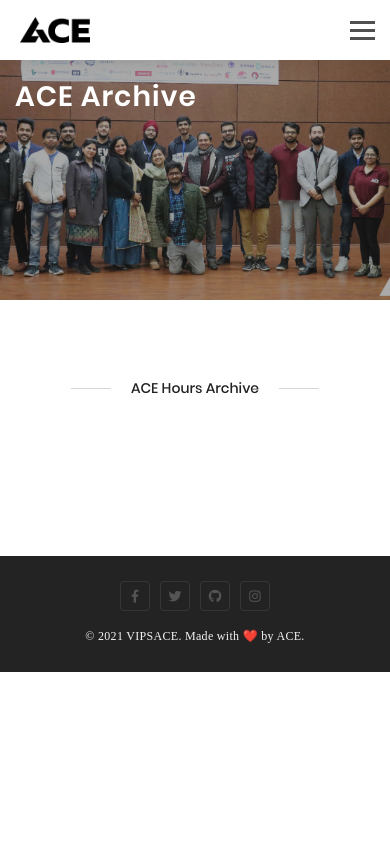
After one commit to rajat-m0/acewebsite, a Django app: template website/templates/website/archive.html in a window 390 px wide. The commit adds this page. Run offline with Django 3.2, Linux system fonts and the light colour scheme; the template is opened without the code that fills it, so the values that code supplies are empty; some libraries are stand-ins or nearby versions; some web fonts are replaced.

Commit message:
Add ACE Archive

```diff
--- /dev/null
+++ b/website/static/website/css/archive.css
@@ -0,0 +1,267 @@
+@font-face {
+  font-family: "Montserrat";
+  src: url("../fonts/montserrat/Montserrat-Light.ttf") format("truetype");
+  font-weight: 300;
+  font-style: normal;
+  font-stretch: normal; }
+
+@font-face {
+  font-family: "Montserrat";
+  src: url("../fonts/montserrat/Montserrat-Regular.ttf") format("truetype");
+  font-weight: 400;
+  font-style: normal;
+  font-stretch: normal; }
+
+@font-face {
+  font-family: "Montserrat";
+  src: url("../fonts/montserrat/Montserrat-Medium.ttf") format("truetype");
+  font-weight: 500;
+  font-style: normal;
+  font-stretch: normal; }
+
+@font-face {
+  font-family: "Montserrat";
+  src: url("../fonts/montserrat/Montserrat-SemiBold.ttf") format("truetype");
+  font-weight: 600;
+  font-style: normal;
+  font-stretch: normal; }
+
+@font-face {
+  font-family: "Montserrat";
+  src: url("../fonts/montserrat/Montserrat-Bold.ttf") format("truetype");
+  font-weight: 700;
+  font-style: normal;
+  font-stretch: normal; }
+
+@font-face {
+  font-family: "Montserrat";
+  src: url("../fonts/montserrat/Montserrat-ExtraBold.ttf") format("truetype");
+  font-weight: 800;
+  font-style: normal;
+  font-stretch: normal; }
+
+@font-face {
+  font-family: "Montserrat";
+  src: url("../fonts/montserrat/Montserrat-Black.ttf") format("truetype");
+  font-weight: 900;
+  font-style: normal;
+  font-stretch: normal; }
+
+/* Poppins */
+@font-face {
+  font-family: "Poppins";
+  src: url("../fonts/poppins/Poppins-Light.ttf") format("truetype");
+  font-weight: 300;
+  font-style: normal;
+  font-stretch: normal; }
+
+@font-face {
+  font-family: "Poppins";
+  src: url("../fonts/poppins/Poppins-Regular.ttf") format("truetype");
+  font-weight: 400;
+  font-style: normal;
+  font-stretch: normal; }
+
+@font-face {
+  font-family: "Poppins";
+  src: url("../fonts/poppins/Poppins-Medium.ttf") format("truetype");
+  font-weight: 500;
+  font-style: normal;
+  font-stretch: normal; }
+
+@font-face {
+  font-family: "Poppins";
+  src: url("../fonts/poppins/Poppins-SemiBold.ttf") format("truetype");
+  font-weight: 600;
+  font-style: normal;
+  font-stretch: normal; }
+
+@font-face {
+  font-family: "Poppins";
+  src: url("../fonts/poppins/Poppins-Bold.ttf") format("truetype");
+  font-weight: 700;
+  font-style: normal;
+  font-stretch: normal; }
+
+@font-face {
+  font-family: "Poppins";
+  src: url("../fonts/poppins/Poppins-ExtraBold.ttf") format("truetype");
+  font-weight: 800;
+  font-style: normal;
+  font-stretch: normal; }
+
+@font-face {
+  font-family: "Poppins";
+  src: url("../fonts/poppins/Poppins-Black.ttf") format("truetype");
+  font-weight: 900;
+  font-style: normal;
+  font-stretch: normal; }
+
+:root {
+  --black-shadow: rgba(0, 0, 0, 0.25);
+  --pure-white: rgb(255, 255, 255);
+  --primary_font: 'Montserrat';
+  --secondary_font: 'Poppins';
+}
+
+.grid-layout {
+  display: grid;
+  width: 100vw;
+  height: 100%;
+  margin-bottom: 5vw;
+  overflow: scroll;
+  grid-template-columns: repeat(3, 1fr);
+  grid-gap: 2vw;
+  padding: 10px 10px 10px 10px;
+  justify-items: center;
+}
+
+.items-grid {
+  cursor: pointer;
+  padding-top: 1vw;
+  height: 280px;
+  width: 320px;
+  background-color: var(--pure-white);
+  filter: drop-shadow(0px 0px 7px var(--black-shadow));
+  border: none;
+  border-radius: 10px;
+}
+
+.flex-div {
+  display: flex;
+  flex-direction: row;
+  justify-content: center;
+}
+
+.frame-inside {
+  background-color: var(--black-shadow);
+  height: 200px;
+  width: 290px;
+  overflow: hidden;
+  border-radius: 10px;
+  overflow: hidden;
+  transition: 0.5s ease-in-out;
+}
+
+.frame-inside:hover,
+.frame-inside:focus {
+  filter: drop-shadow(0px 0px 5px var(--black-shadow));
+}
+
+.frame-child-image {
+  transition: 0.5s ease-in-out;
+  object-fit: cover;
+  min-width: 300px;
+  min-height: 210px;
+  max-width: 330px;
+  max-height: 230px;
+  overflow: hidden;
+}
+
+.frame-child-image:hover,
+.frame-child-image:focus {
+  transform: scale(1.05);
+}
+
+.frame-child-text-area {
+  font-family: var(--secondary_font);
+  padding-top: 10px;
+  text-align: center;
+  font-size: 0.9rem;
+  font-weight: 600;
+}
+
+.frame-child-date-area {
+  font-family: var(--secondary_font);
+  text-align: center;
+  font-size: 0.7rem;
+  font-weight: 600;
+}
+
+@media only screen and (max-width: 1200px) {
+  .grid-layout {
+    grid-template-columns: repeat(3, 1fr);
+    grid-gap: 0.9vw;
+  }
+  .items-grid {
+    height: 260px;
+    width: 300px;
+  }
+  .frame-inside {
+    height: 180px;
+    width: 270px;
+  }
+  .frame-child-image {
+    min-width: 270px;
+    min-height: 180px;
+    max-height: 200px;
+    max-width: 290px;
+  }
+}
+
+@media only screen and (max-width: 768px) {
+  .grid-layout {
+    grid-template-columns: repeat(2, 1fr);
+  }
+  .items-grid {
+    margin-bottom: 1.5vw;
+    height: 250px;
+    width: 300px;
+  }
+  .frame-inside {
+    height: 180px;
+    width: 270px;
+  }
+  .frame-child-image {
+    min-width: 270px;
+    min-height: 180px;
+    max-height: 200px;
+    max-width: 290px;
+  }
+}
+
+@media only screen and (max-width: 670px) {
+  .grid-layout {
+    grid-template-columns: repeat(1, 1fr);
+    grid-gap: 3vw;
+    justify-items: center;
+  }
+  .items-grid {
+    padding-top: 10px;
+    height: 280px;
+    width: 320px;
+  }
+  .frame-inside {
+    height: 200px;
+    width: 290px;
+  }
+  .frame-child-image {
+    min-width: 290px;
+    min-height: 200px;
+    max-width: 320px;
+    max-height: 230px;
+  }
+}
+
+@media only screen and (max-width: 400px) {
+  .grid-layout {
+    grid-template-columns: repeat(1, 1fr);
+    grid-gap: 4vw;
+    justify-items: center;
+  }
+  .items-grid {
+    padding-top: 10px;
+    height: 260px;
+    width: 300px;
+  }
+  .frame-inside {
+    height: 190px;
+    width: 280px;
+  }
+  .frame-child-image {
+    min-width: 290px;
+    min-height: 190px;
+    max-width: 320px;
+    max-height: 280px;
+  }
+}
--- /dev/null
+++ b/website/static/website/js/archive.js
@@ -0,0 +1,23 @@
+const data = fetch('https://raw.githubusercontent.com/ACE-VSIT/acewebsite/master/website/static/website/json/archive.json');
+    data.then(
+      res => res.json()
+    ).then(
+      data => {console.log(data)
+      data.forEach(element => {
+        const archive = document.querySelector('#archive');
+        const archiveData =
+        `<div class="items-grid">
+          <div class="flex-div">
+            <div class="frame-inside">
+              <img class="frame-child-image"
+                  src="${ element.image }"
+                  alt="${ element.eventname }">
+            </div>
+            </div class="frame-text-area">
+            <div class="frame-child-text-area">${ element.eventname }</div>
+            <div class="frame-child-date-area">${ element.eventdate }</div>
+          </div>
+        </div>`
+      archive.innerHTML += archiveData;
+      });
+      })
--- /dev/null
+++ b/website/templates/website/archive.html
@@ -0,0 +1,22 @@
+{% extends 'website/base.html' %}
+{% load staticfiles %}
+{% block title %}ACE Archive{% endblock %}
+{% block content %}
+<header class="page-header parallax-window bg_img default_overlay brightness-dark"
+  data-src="{% static 'website/img/assets/bg_2019.jpg' %}">
+  <div class="container breadcrumbs-wrapper">
+    <div class="breadcrumbs d-flex flex-column justsify-content-center">
+      <h3>ACE Archive</h3>
+    </div>
+  </div>
+</header>
+<section class="element-section white-section">
+  <div class="">
+    <h6 class="black-element-title element-title">ACE Hours Archive</h6>
+  <div id="box">
+    <div class="container grid-layout" id="archive">
+      <!-- Dynamic Fetching here -->
+    </div>
+  </div>
+</section>
+{% endblock %}
--- a/website/templates/website/base.html
+++ b/website/templates/website/base.html
@@ -1,7 +1,6 @@
 {% load staticfiles %}
 <!DOCTYPE html>
 <html lang="en">
-
   <head>
     <meta charset="UTF-8" />
     <meta name="viewport" content="width=device-width, initial-scale=1.0" />
@@ -14,19 +13,28 @@
     <meta name="msapplication-TileImage" content="favicon.ico" />
     <!-- iOS Safari -->
     <meta name="apple-mobile-web-app-capable" content="yes" />
-    <meta name="apple-mobile-web-app-status-bar-style" content="black-transcluent" />
+    <meta
+      name="apple-mobile-web-app-status-bar-style"
+      content="black-transcluent"
+    />
     <title>{%block title %}ACE{% endblock %}</title>
     <!-- IE-Support -->
     <script src="{% static 'website/js/ie-support.js'%}" defer></script>
     <!-- css-files -->
-    <link rel="stylesheet" href="{% static 'website/css/font-awesome.min.css'%}" />
+    <link
+      rel="stylesheet"
+      href="{% static 'website/css/font-awesome.min.css'%}"
+    />
     <link rel="stylesheet" href="{% static 'website/css/swiper.min.css'%}" />
-    <link rel="stylesheet" href="{% static 'website/css/magnific-popup.css'%}" />
+    <link
+      rel="stylesheet"
+      href="{% static 'website/css/magnific-popup.css'%}"
+    />
     <link rel="stylesheet" href="{% static 'website/css/aos.css'%}" />
     <link rel="stylesheet" href="{% static 'website/css/main.css'%}" />
+    <link rel="stylesheet" href="{% static 'website/css/archive.css'%}" />
     <link rel="manifest" href="{% static 'manifest.json'%}" />
   </head>
-
   <body>
     <div class="loader">
       <div class="loading-center">
@@ -44,22 +52,6 @@
       </div>
     </div>
     <div id="main-wrapper" class="wrapper-hidden z-index-100">
-        {% block header %}
-        <nav class="navbar navbar-default desktop-menu logo-left">
-            <div class="container-fluid navbar-inner">
-                <div class="navbar-logo">
-                    <a href="/" class="logo-link d-flex align-items-center" data-aos="zoom-in" data-aos-delay="1000" data-aos-easing="ease-in-out" data-aos-duration="700">
-                        <img src="{% static 'website/img/logo/logo-light.png'%}" alt="" class="logo-img logo-light" />
-                        <img src="{% static 'website/img/logo/logo-dark.png'%}" alt="" class="logo-img logo-dark" style="filter: brightness(0)" />
-                    </a>
-                </div>
-                <div class="navbar-menu">
-                    <ul class="navbar-menu-list">
-                        <li class="menu-primary-item menu-item-has-children">
-                            <a class="mobile-menu-toggle" href="/">Home</a>
-                        </li>
-                        <li class="menu-primary-item menu-item-has-children">
-                          <a class="mobile-menu-toggle" href="{% url 'members' %}">Members</a>
       {% block header %}
       <nav id="nav-head" class="navbar navbar-default desktop-menu logo-left">
         <div class="container-fluid navbar-inner">
@@ -92,7 +84,8 @@
               </li>
               <li class="menu-primary-item menu-item-has-children">
                 <a class="mobile-menu-toggle" href="{% url 'members' %}"
-                  >Members</a>
+                  >Members</a
+                >
               </li>
               <li class="menu-primary-item menu-item-has-children">
                 <a class="mobile-menu-toggle" href="{% url 'projects' %}"
@@ -114,31 +107,34 @@
                   >Achievements</a
                 >
               </li>
+              <li class="menu-primary-item menu-item-has-children">
+                <a class="mobile-menu-toggle" href="{% url 'archive' %}"
+                  >Archive</a
+                >
+              </li>
             </ul>
-            <div class="navbar-additional align-items-center" >
+            <div class="navbar-additional align-items-center">
               <div class="social-box">
-                <a href="https://www.facebook.com/vipsace"  target="blank">
+                <a href="https://www.facebook.com/vipsace">
                   <i class="fab fa-facebook-f"></i>
                 </a>
               </div>
               <div class="social-box">
-                    <a href="https://twitter.com/VIPS_ACE" target="blank">
+                <a href="https://twitter.com/VIPS_ACE">
                   <i class="fab fa-twitter"></i>
                 </a>
               </div>
               <div class="social-box">
-                    <a href="https://www.instagram.com/acevips/" target="blank">
+                <a href="https://www.instagram.com/acevips/">
                   <i class="fab fa-instagram"></i>
-                    </a>
-                </div>
-                <div class="social-box">
-                    <a href="https://www.linkedin.com/company/vipsace/" target="blank">
-                        <i class="fab fa-linkedin-in"></i>
                 </a>
               </div>
             </div>
           </div>
-    <button class="hamburger justify-content-center align-items-center hamburger--spin" type="button">
+          <button
+            class="hamburger justify-content-center align-items-center hamburger--spin"
+            type="button"
+          >
             <span class="hamburger-box">
               <span class="hamburger-inner"></span>
             </span>
@@ -151,35 +147,30 @@
         <div class="container-fluid footer-inner d-flex align-items-center">
           <div class="footer-social d-flex">
             <div class="social-box">
-                    <a href="https://www.facebook.com/vipsace" target="blank">
+              <a href="https://www.facebook.com/vipsace">
                 <i class="fab fa-facebook-f"></i>
               </a>
             </div>
             <div class="social-box">
-                    <a href="https://twitter.com/VIPS_ACE" target="blank">
+              <a href="https://twitter.com/VIPS_ACE">
                 <i class="fab fa-twitter"></i>
               </a>
             </div>
             <div class="social-box">
-                    <a href="https://github.com/ace-vsit" target="blank">
+              <a href="https://github.com/ace-vsit">
                 <i class="fab fa-github"></i>
               </a>
             </div>
             <div class="social-box">
-                    <a href="https://www.instagram.com/acevips/" target="blank">
+              <a href="https://www.instagram.com/acevips/">
                 <i class="fab fa-instagram"></i>
               </a>
             </div>
-                <div class="social-box">
-                    <a href="https://www.linkedin.com/company/vipsace/" target="blank">
-                        <i class="fab fa-linkedin-in"></i>
-                    </a>
           </div>
-            </div>
-
           <div class="footer-copyright">
             <p>
-                    © <span id="footer-year-display"></span> VIPSACE. Made with ❤️ by ACE.
+              © <span id="footer-year-display"></span> VIPSACE. Made with ❤️ by
+              ACE.
             </p>
           </div>
         </div>
@@ -189,15 +180,10 @@
     <script src="{% static 'website/js/dependencies.min.js'%}"></script>
     <!-- Main JS-file -->
     <script src="{% static 'website/js/main.js'%}"></script>
+    <script src="{% static 'website/js/archive.js' %}"></script>
 
     {% block footer %}
     <script type="text/javascript">
-
-        $(document).ready(function() {
-            $("nav").addClass("navbar-fill");
-            $("#footer-year-display").text(new Date().getFullYear());
-        });
-
       $(document).ready(function () {
         $("nav").addClass("navbar-additional");
         $("#footer-year-display").text(new Date().getFullYear());
@@ -205,5 +191,4 @@
     </script>
     {% endblock %}
   </body>
-
 </html>
--- a/website/templates/website/nav.html
+++ b/website/templates/website/nav.html
@@ -23,6 +23,9 @@
                 </li>
                 <li class="menu-primary-item menu-item-has-children">
                     <a class="mobile-menu-toggle" href="{% url 'achievements' %}">Achievements</a>
+                </li>
+                <li class="menu-primary-item menu-item-has-children">
+                    <a class="mobile-menu-toggle" href="{% url 'archive' %}">Archive</a>
                 </li>
             </ul>
             <div class="navbar-additional align-items-center">
--- a/website/urls.py
+++ b/website/urls.py
@@ -8,6 +8,7 @@
     path('events/', views.event, name='events'),
     path('projects/', views.project, name='projects'),
     path('achievements/', views.achievement, name='achievements'),
+    path('archive/', views.archive, name='archive'),
     path('calendar/', views.agenda, name='calendar'),
     path('mentors/', views.mentor, name='mentors'),
     path('alumnus/', views.alumni, name='alumnus'),
--- a/website/views.py
+++ b/website/views.py
@@ -1,7 +1,7 @@
 from django.shortcuts import render, redirect
 from django.contrib.auth import logout as auth_logout
 
-from website.models import Achievement, Event, Gallery
+from website.models import Achievement, Event, Gallery, Archive
 from users.models import Profile, Mentor, Alumni
 # from website.projectsjson import projects
 
@@ -52,6 +52,9 @@
     achievements = Achievement.objects.all()
     return render(request, template_name='website/achievement.html', context={'achievements': achievements})
 
+def archive(request):
+    archive = Archive.objects.all()
+    return render(request, template_name='website/archive.html', context={'archive': archive})
 
 def agenda(request):
     # agendas = Agenda.objects.all()
```
Also changed, not shown: website/models.py (+16 -0 lines), website/static/website/json/archive.json (added, +7 -0 lines), website/static/website/css/main.css. Lines whose indentation alone changed are shown as unchanged.
